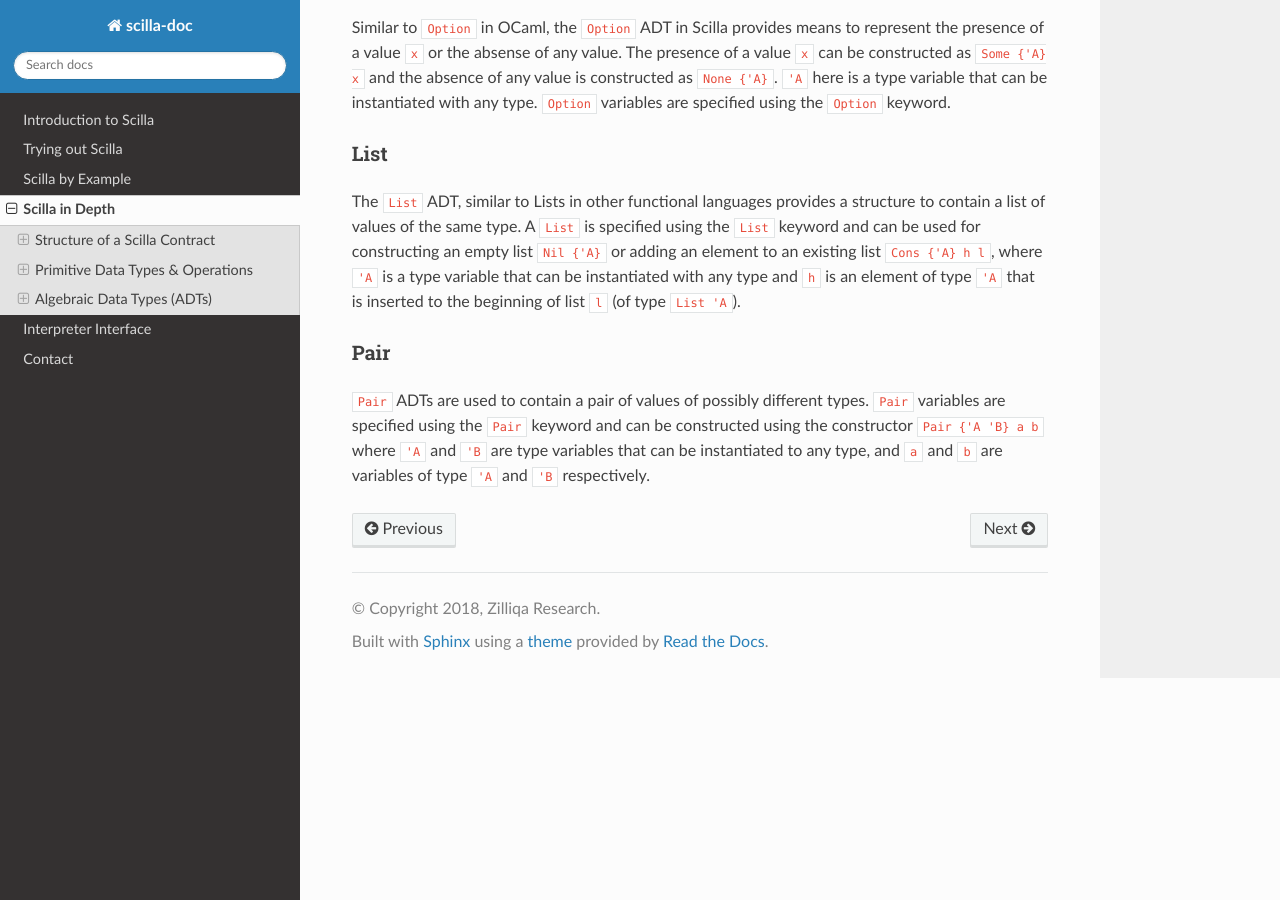
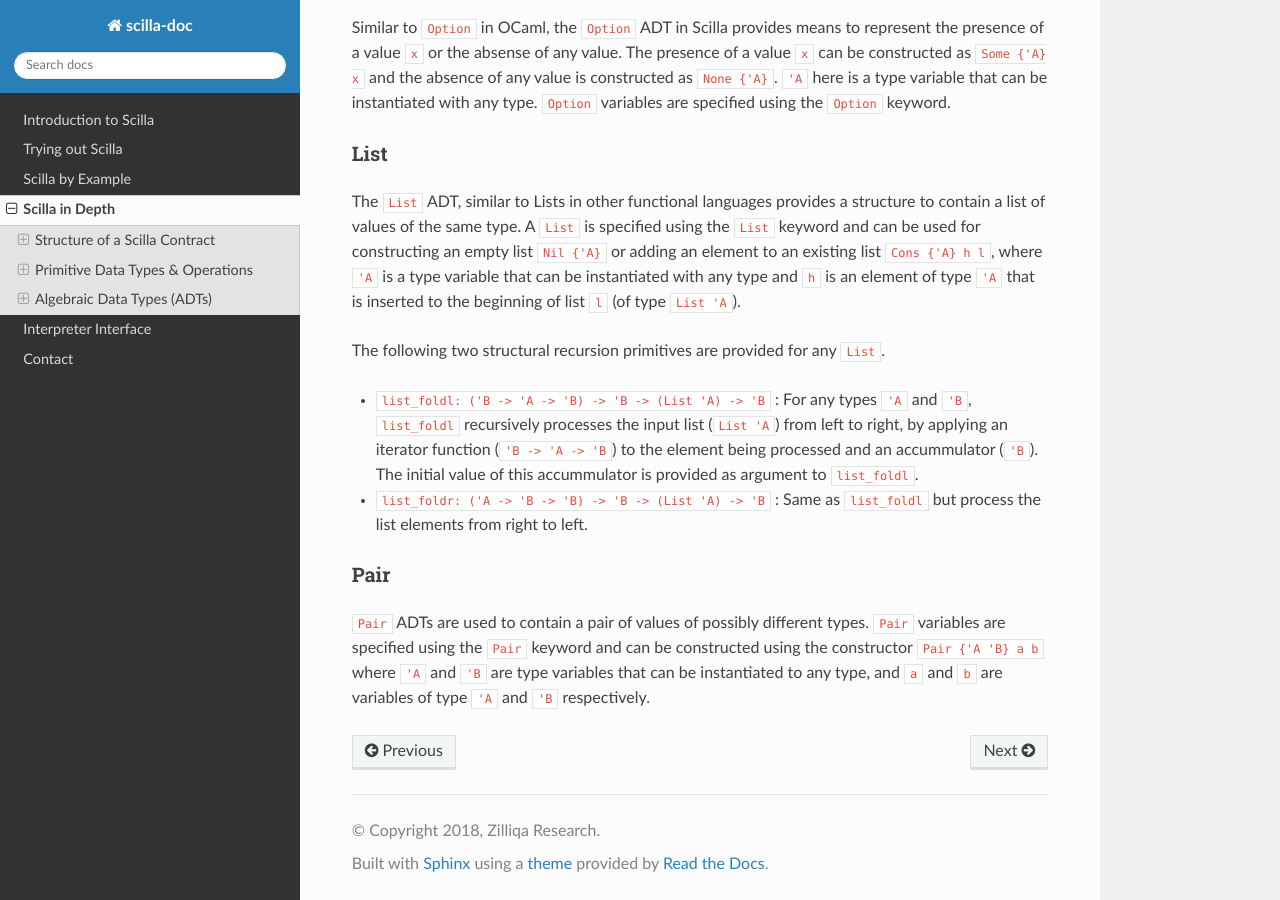
Before and after one commit to Zilliqa/scilla-docs, a Sphinx documentation site: the page built from docs/source/scilla-in-depth.rst, in a window 1280 px wide and 900 px high, scrolled down 3744 px. Built offline with Sphinx 7.4.7 and the Read the Docs theme 2.0.0, drawn with Linux system fonts in a browser that asks for light colours.

Commit message:
specify list folds

```diff
--- a/docs/source/scilla-in-depth.rst
+++ b/docs/source/scilla-in-depth.rst
@@ -206,6 +206,17 @@ that can be instantiated with any type and ``h`` is an element of
 type ``'A`` that is inserted to the beginning of list ``l`` (of type
 ``List 'A``).
 
+The following two structural recursion primitives are provided for any
+``List``.
+
+- ``list_foldl: ('B -> 'A -> 'B) -> 'B -> (List 'A) -> 'B`` :
+  For any types ``'A`` and ``'B``, ``list_foldl`` recursively processes
+  the input list (``List 'A``) from left to right, by applying an
+  iterator function (``'B -> 'A -> 'B``) to the element being processed
+  and an accummulator (``'B``). The initial value of this accummulator is
+  provided as argument to ``list_foldl``.
+- ``list_foldr: ('A -> 'B -> 'B) -> 'B -> (List 'A) -> 'B`` :
+  Same as ``list_foldl`` but process the list elements from right to left.
 
 Pair
 ****
```
